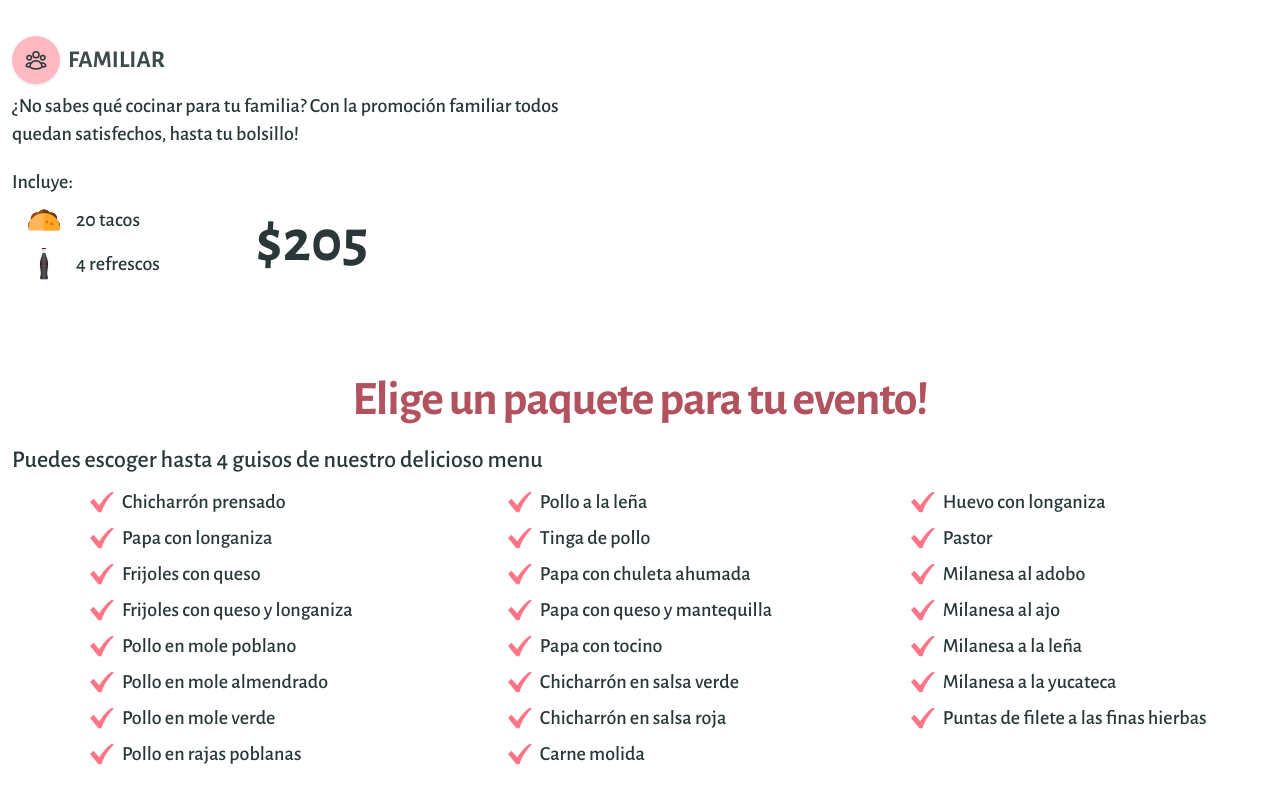
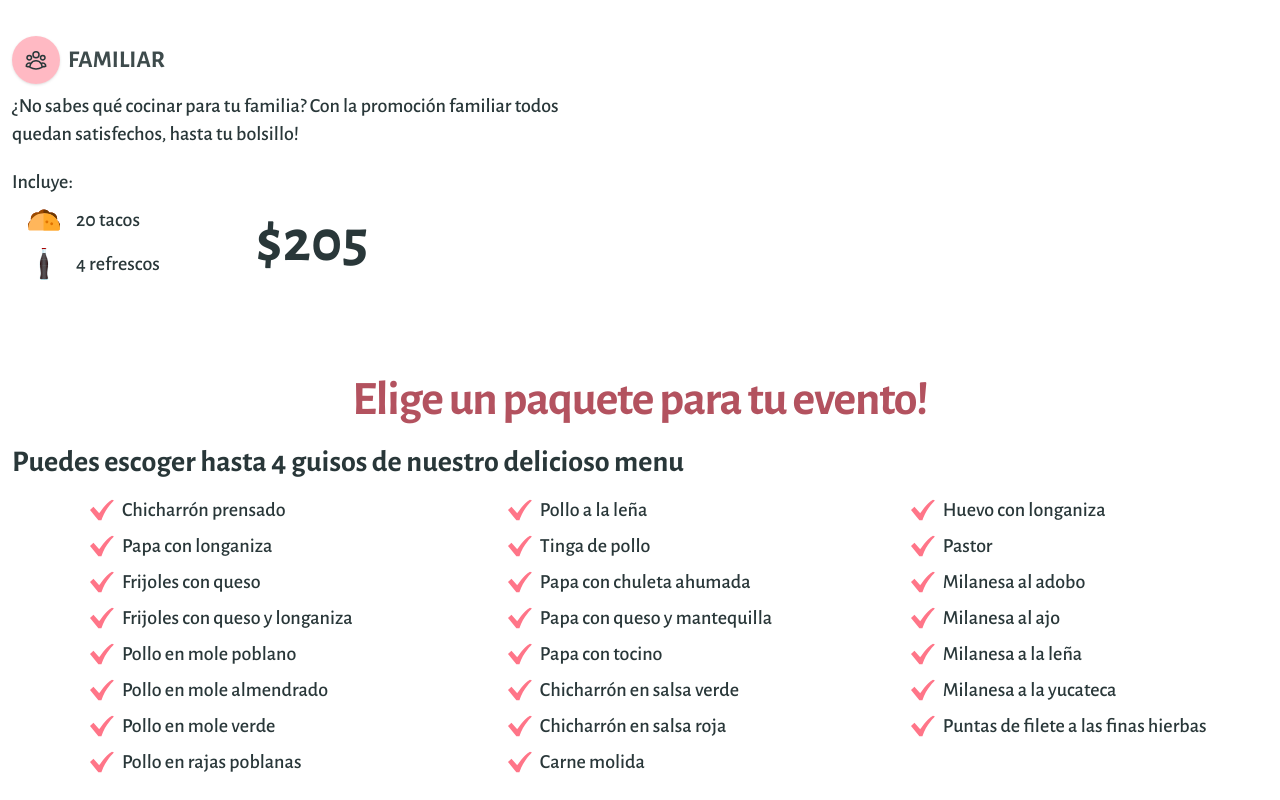
Before and after one commit to ChaconEfrain/tacos_ciel_chacon, a Next.js app: page / in a window 1280 px wide. Shown: the part 1516-2316 px from the top of the page. Before the commit the page ends 2284 px from the top, so only its background shows below. Built offline with nearby package versions, Linux system fonts and the light colour scheme.

Commit message:
Change some styles for the Menu

```diff
--- a/src/components/Menu.jsx
+++ b/src/components/Menu.jsx
@@ -5,8 +5,8 @@ import MenuListDesktop from "./MenuListDesktop";
 const Menu = () => {
   const [menuLength] = useState(MENU.length);
   return (
-    <article className="grid grid-cols-3 justify-items-center text-xl gap-y-3">
-      <p className="col-[1/-1] justify-self-start text-2xl">
+    <article className="grid grid-cols-3 justify-items-center text-xl gap-y-4 mb-6">
+      <p className="col-[1/-1] justify-self-start text-3xl font-semibold">
         Puedes escoger hasta 4 guisos de nuestro delicioso menu
       </p>
       <MenuListDesktop menuLength={menuLength} />
```
